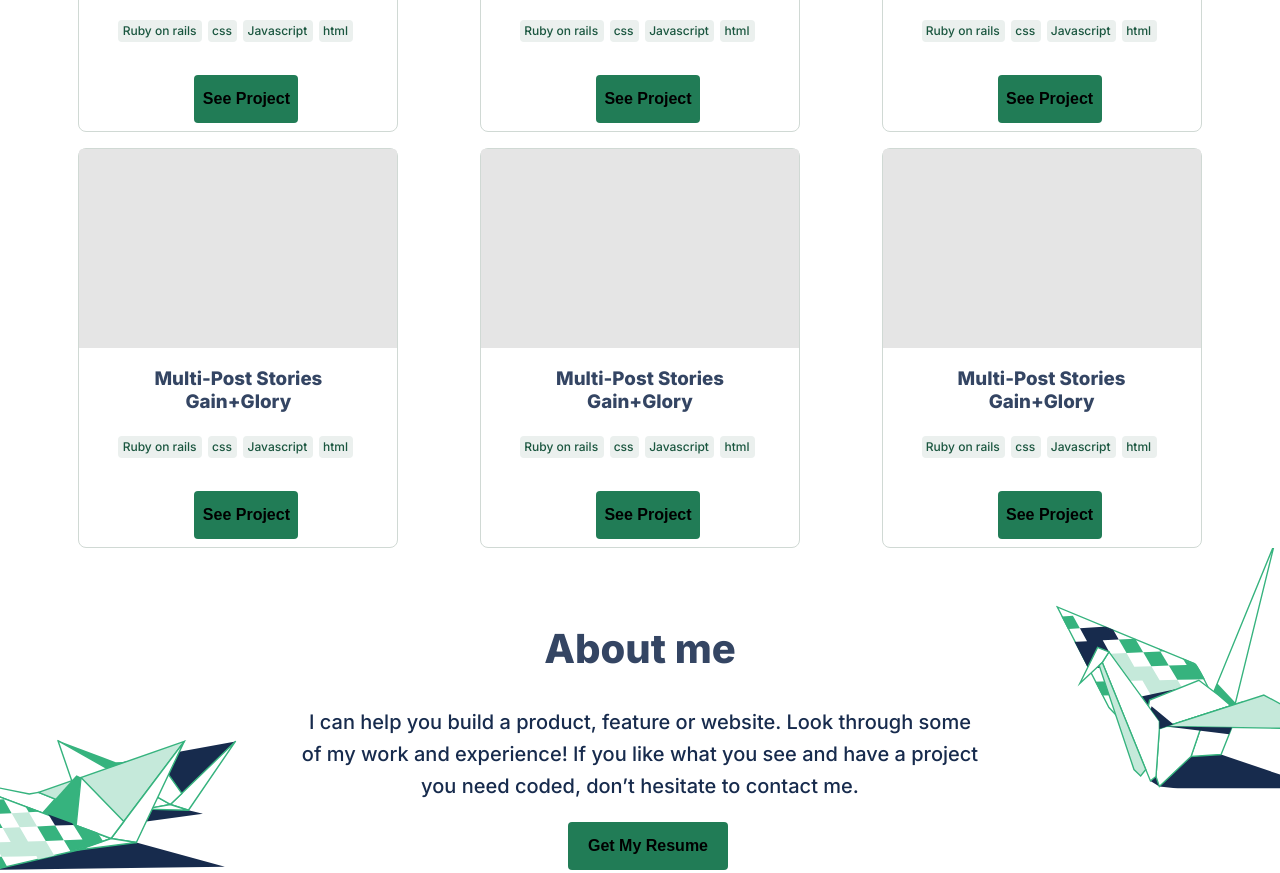
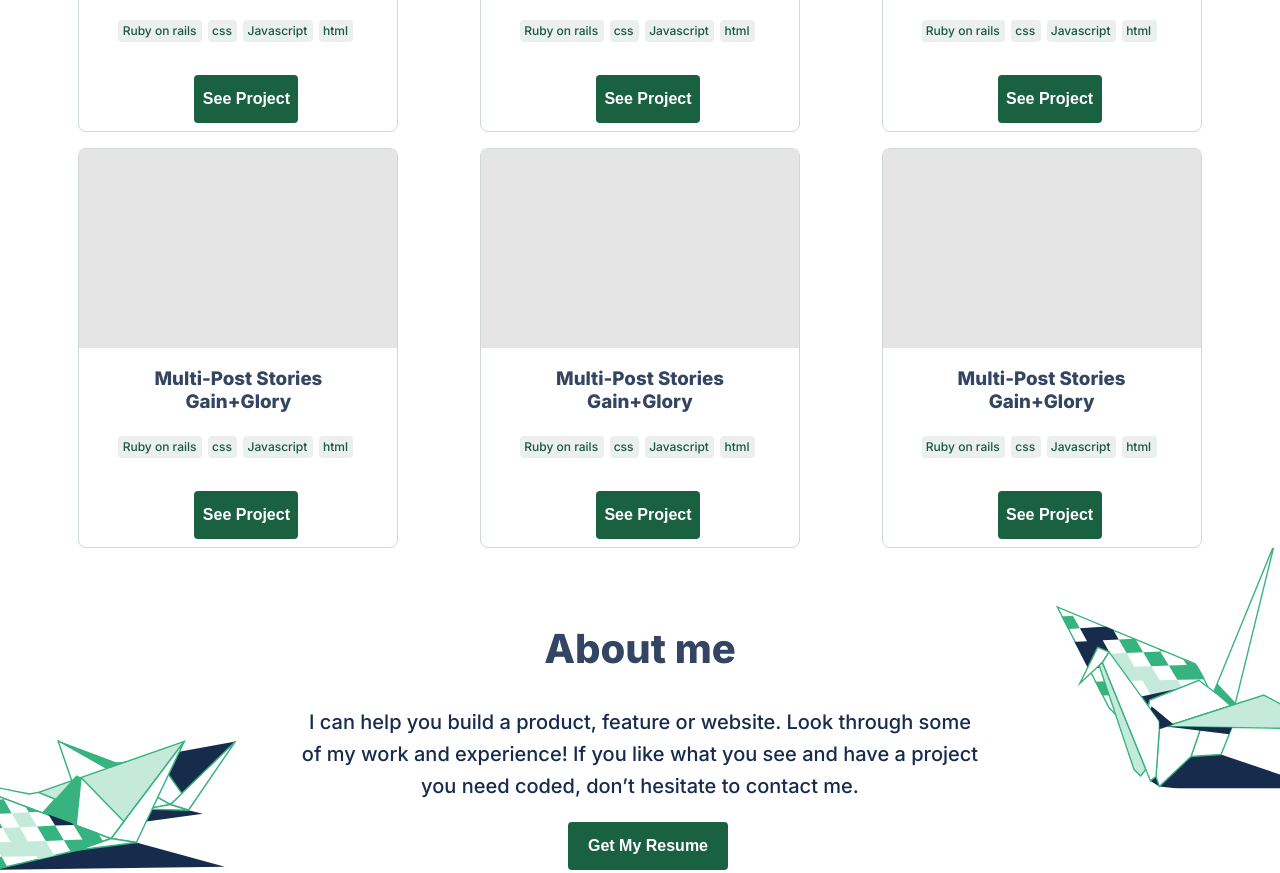
Before and after one commit to fobadara/fobadara.github.io, a plain HTML site: page index.html in a window 1280 px wide. Shown: the part 1275-2148 px from the top of the page. Drawn offline with Linux system fonts and the light colour scheme.

```diff
--- a/style.css
+++ b/style.css
@@ -3,10 +3,10 @@
 /* General */
 body {
   all: unset;
-  background:
-    url("images/header-illsutration-mobile.svg") no-repeat center 1%,
+  background: url("images/header-illsutration-mobile.svg") no-repeat center 1%,
     url("images/frame.svg") no-repeat right 99%;
   background-size: contain, 10%;
+
   font-family: "Inter", sans-serif;
   overflow-x: hidden;
 }
@@ -67,11 +67,11 @@ button {
   font-weight: bold;
   margin-left: 1em;
   border: none;
-  color: #000;
-  background-color: #217c56;
+  color: #fff;
+  background-color: #1A6142;
   width: 6.5em;
   height: 3em;
-  border-color: #217c56;
+  border-color: #1A6142;
   border-radius: 4px;
 }
 
@@ -79,8 +79,9 @@ button {
   width: 10em;
 }
 
-button:hover {
-  background-color: #017042;
+button:hover,
+button:focus {
+  background-color: #1b6446;
   box-shadow: 0 8px 16px rgba(54, 179, 127, 0.24);
   transform: translateY(-10px);
 }
@@ -552,8 +553,7 @@ textarea:valid {
   }
 
   .aside-container {
-    background:
-      url("images/illustration-about-me-2-desktop.svg") no-repeat,
+    background: url("images/illustration-about-me-2-desktop.svg") no-repeat,
       url("images/illustration-about-me-desktop.svg") no-repeat;
     background-size: 20%, 80%;
     background-position: left bottom, right;
@@ -603,8 +603,7 @@ textarea:valid {
   }
 
   .skillset {
-    background:
-      url("images/box.svg") no-repeat,
+    background: url("images/box.svg") no-repeat,
       url("images/illustration-2-contact-form-desktop.svg ") no-repeat,
       url("images/contact-form-illustratoin-3-desktop.svg") no-repeat;
     background-position: bottom left, 20% 100%, right 100%;
```
